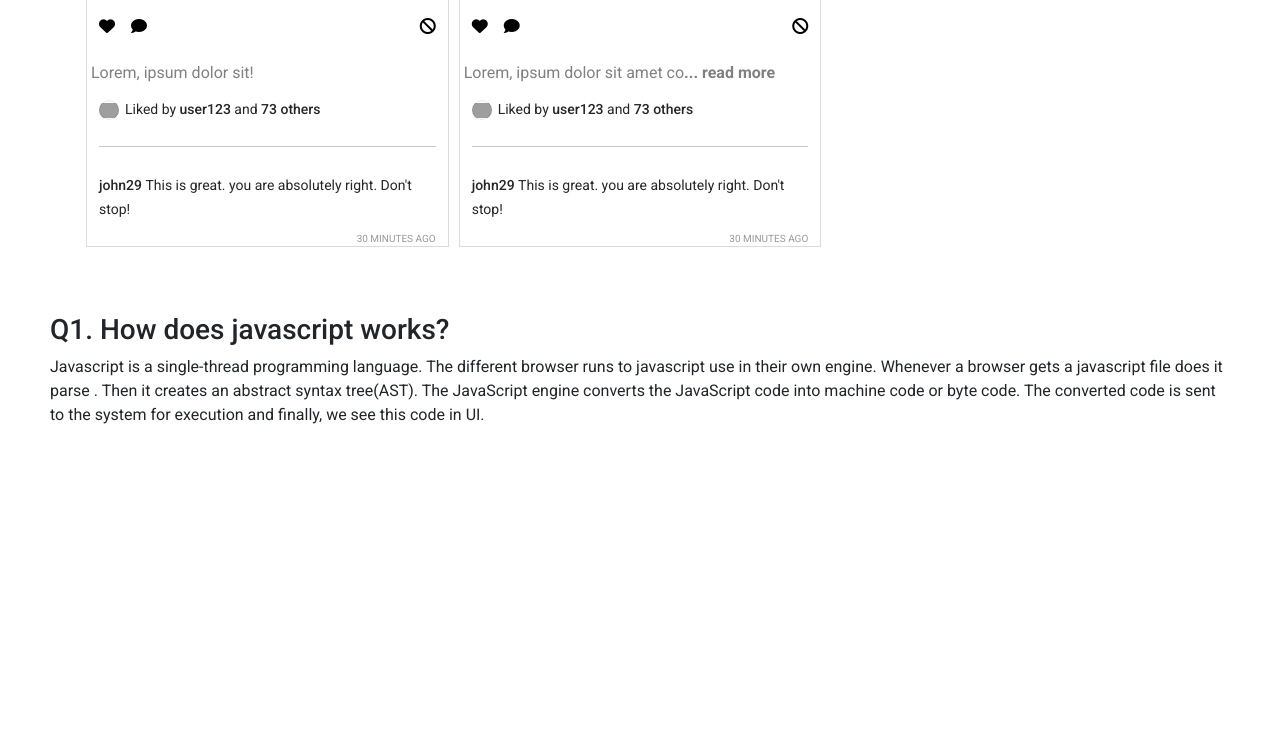
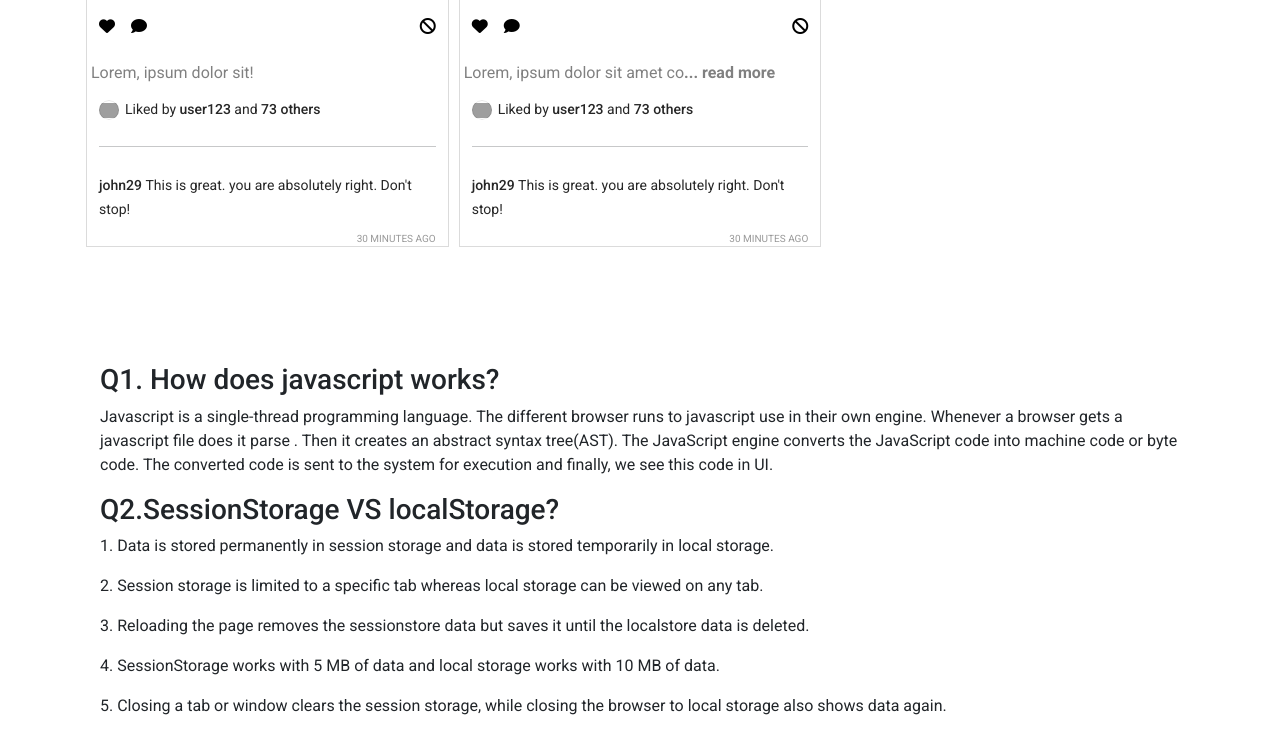
Before and after one commit to Al-aminhossain1/insta-sohor, a plain HTML site: page index.html in a window 1280 px wide. Shown: the part 1285-2039 px from the top of the page. Before the commit the page ends 1762 px from the top, so only its background shows below. Drawn offline with nearby package versions, Linux system fonts and the light colour scheme; grey boxes are pictures that could not be loaded.

Commit message:
Question 02 added

```diff
--- a/css/style.css
+++ b/css/style.css
@@ -258,4 +258,5 @@ img {
 }
 .javascript-works{
   margin: 50px;
+  padding: 50px;
 }
--- a/index.html
+++ b/index.html
@@ -66,7 +66,14 @@
             code is sent to the system for execution and finally, we see this code in UI.
         </p>
 
-        <h3></h3>
+        <h3>Q2.SessionStorage VS localStorage?</h3>
+        <p>1. Data is stored permanently in session storage and data is stored temporarily in local storage.</p>
+        <p> 2. Session storage is limited to a specific tab whereas local storage can be viewed on any tab.</p>
+        <p> 3. Reloading the page removes the sessionstore data but saves it until the localstore data is deleted.</p>
+        <p> 4. SessionStorage works with 5 MB of data and local storage works with 10 MB of data.</p>
+        <p> 5. Closing a tab or window clears the session storage, while closing the browser to local storage also shows
+            data again.
+        </p>
     </section>
     <footer></footer>
 
```
